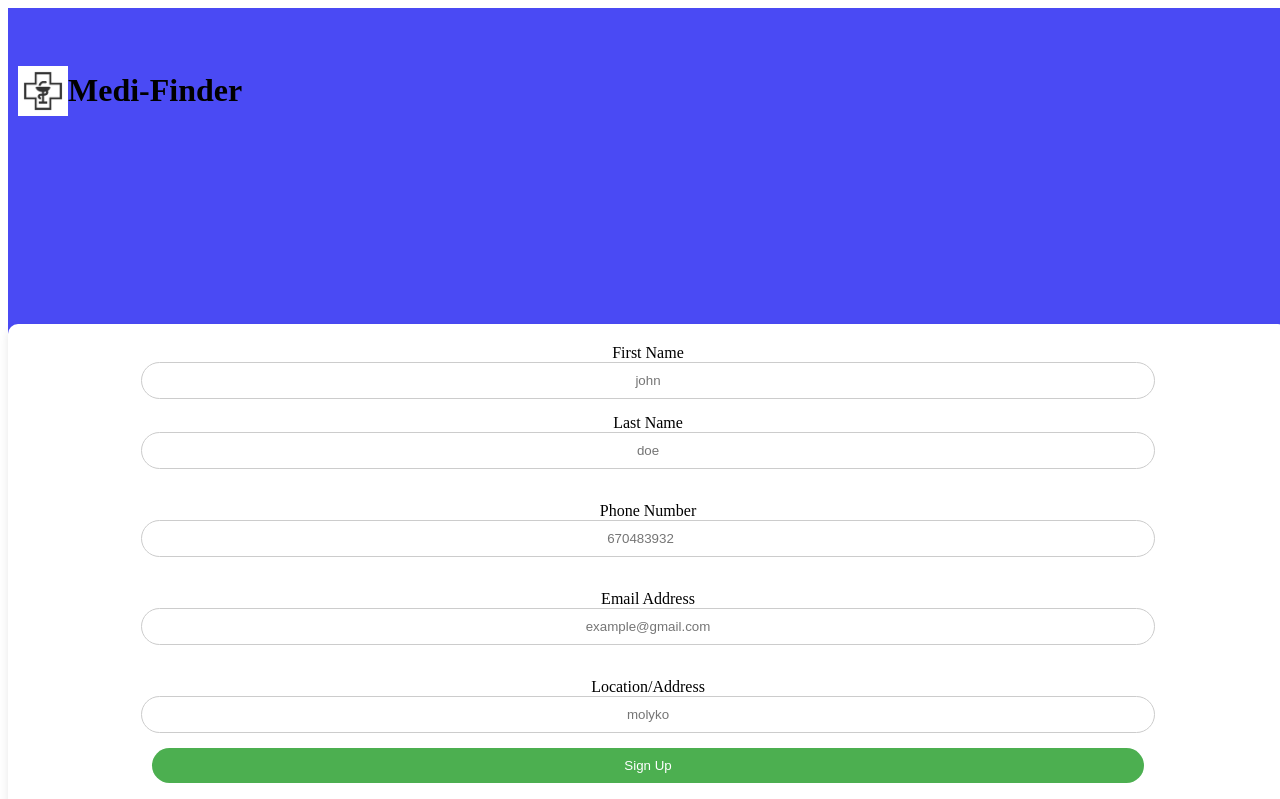
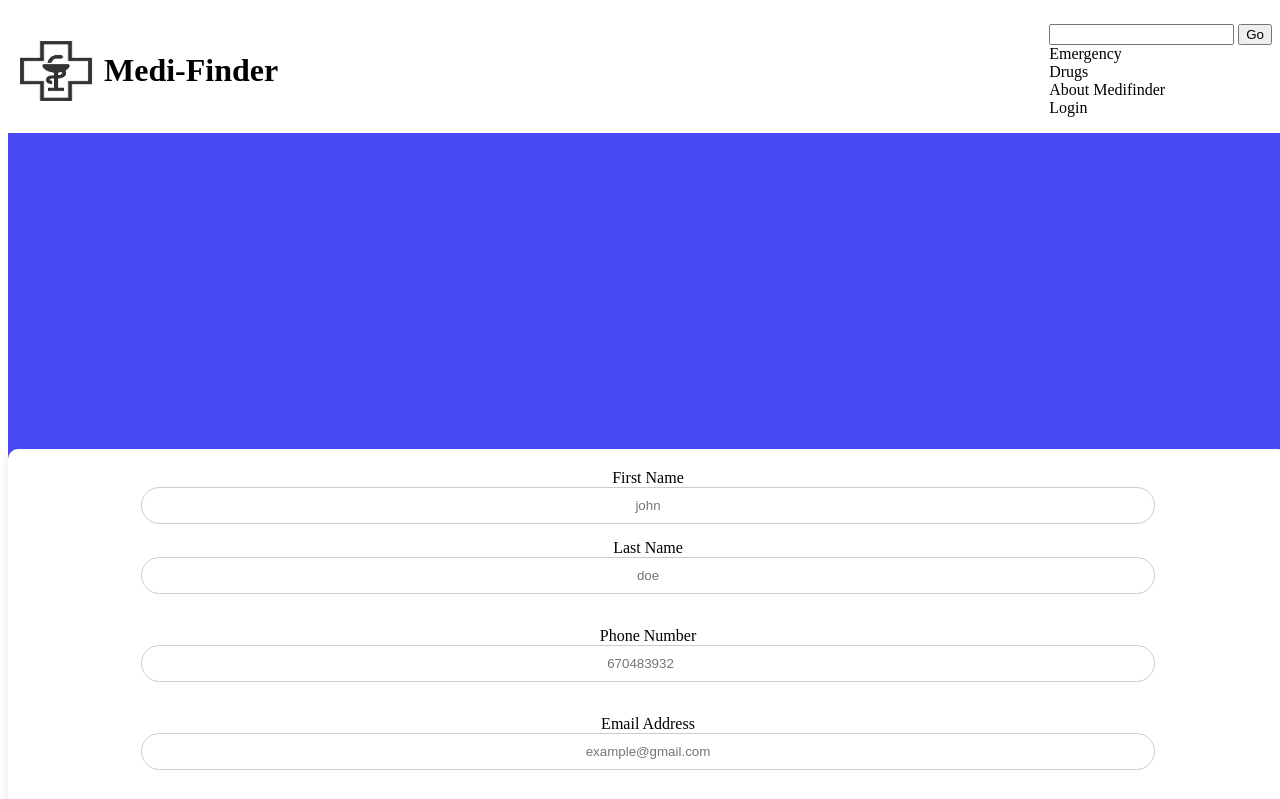
Before and after one commit to Carlglain/Medi-Finder, a React (Vite) app: page /signup in a window 1280 px wide. Shown: the top 799 px of the page. Built offline with nearby package versions, Linux system fonts and the light colour scheme.

Commit message:
building nav bar

```diff
--- a/src/App.jsx
+++ b/src/App.jsx
@@ -3,12 +3,12 @@ import SignUp from './Pages/SignUp';
 import { Route,Routes } from 'react-router-dom';
 import Login from './Pages/Login';
 import HomePage from './Pages/HomePage';
-import MediLogo from './Components/MediLogo'
+import NavBar from './Components/ui/NavBar';
 function App() {
   return (
     <div>
+      <NavBar />
 
-     <MediLogo />
       <Routes>
         <Route path='/' element={<HomePage />} />
         <Route path='/signup' element={<SignUp />} />
--- a/src/Components/Medilogo.css
+++ b/src/Components/Medilogo.css
@@ -3,12 +3,12 @@
     align-items: center;
     justify-content: left;
     text-align: center;
-    padding: 10px;
-    margin-top: 1px;
-    position: absolute;
-    top: 5%;
-    right: 5;
+    position: relative;
+    top: 0px;
+    left: 0px;
+
 }
 .mediLogo img{
-width: 50px;
+    width: 6rem;
+    height: 5rem;
 }
--- /dev/null
+++ b/src/Components/ui/NavBar.css
@@ -0,0 +1,21 @@
+header{
+   max-width: 100%;
+    position: fixed-top;
+    display: flex;
+    justify-content: space-between;
+}
+nav{
+    display: flex;
+    text-align: end;
+
+}
+
+.na-link{
+    text-decoration: none;
+    display: flex;
+    color: black;
+}
+ul li {
+    display: flex;
+    flex-direction: row;
+    }
--- /dev/null
+++ b/src/Components/ui/NavBar.jsx
@@ -0,0 +1,27 @@
+import React from 'react'
+import { NavLink} from 'react-router-dom';
+import './NavBar.css';
+import MediLogo from '../MediLogo';
+
+function NavBar() {
+  return (
+    <header>
+     <MediLogo />
+      <nav>
+        <ul>
+          {/* replace Go with a material ui search icon */}
+          <li><span ><input  /> <button>Go</button>  </span></li>
+          <li><NavLink className='na-link' to='#'>Emergency</NavLink></li>
+          <li><NavLink className='na-link' to='#'>Drugs</NavLink></li>
+          <li><NavLink className='na-link' to='#'>About Medifinder</NavLink></li>
+          <li><NavLink className='na-link' to='#'>Login</NavLink></li>
+          {/* use material ui icons to open or close the nav bar */}
+          {/* <button>Close</button>  */}
+        </ul>
+        {/* <button>Open</button> */}
+      </nav>
+    </header>
+  )
+}
+
+export default NavBar
```
